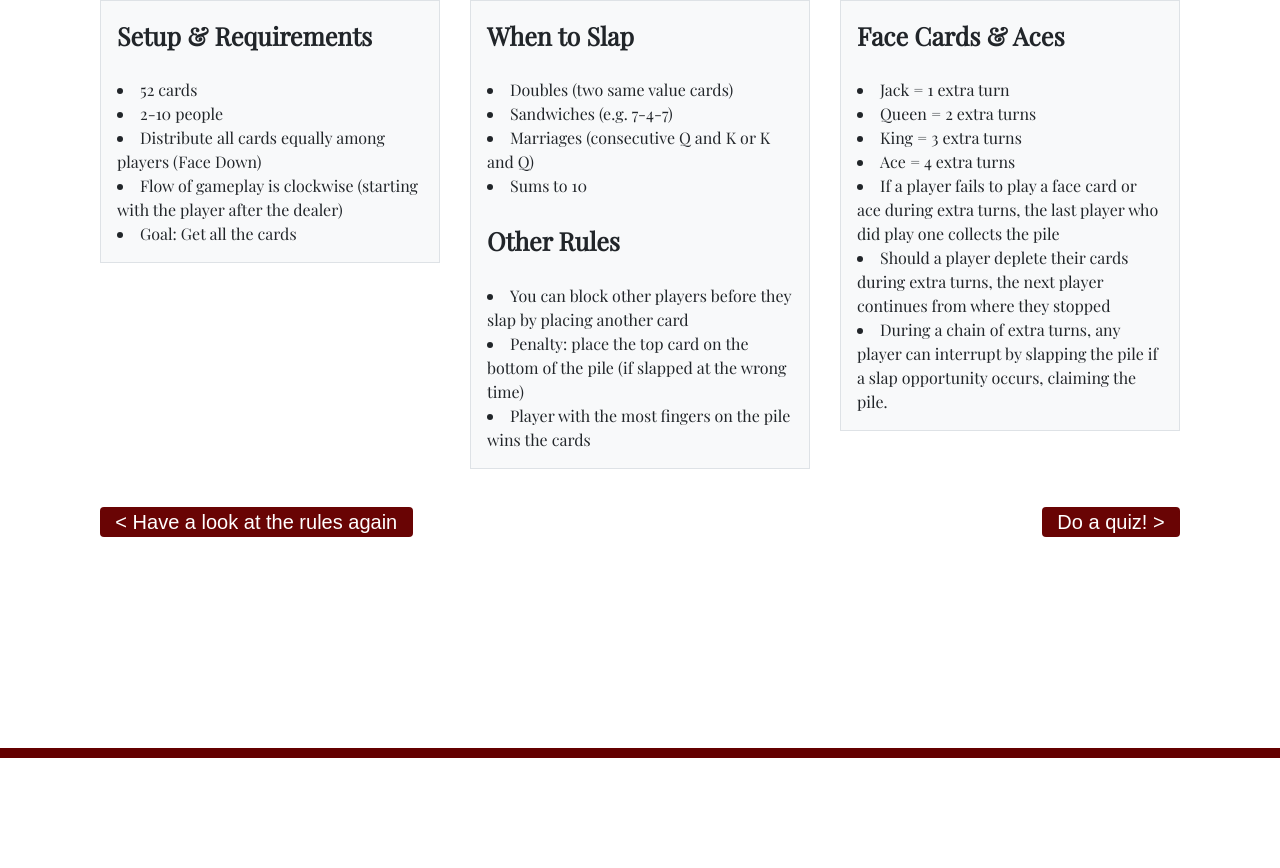
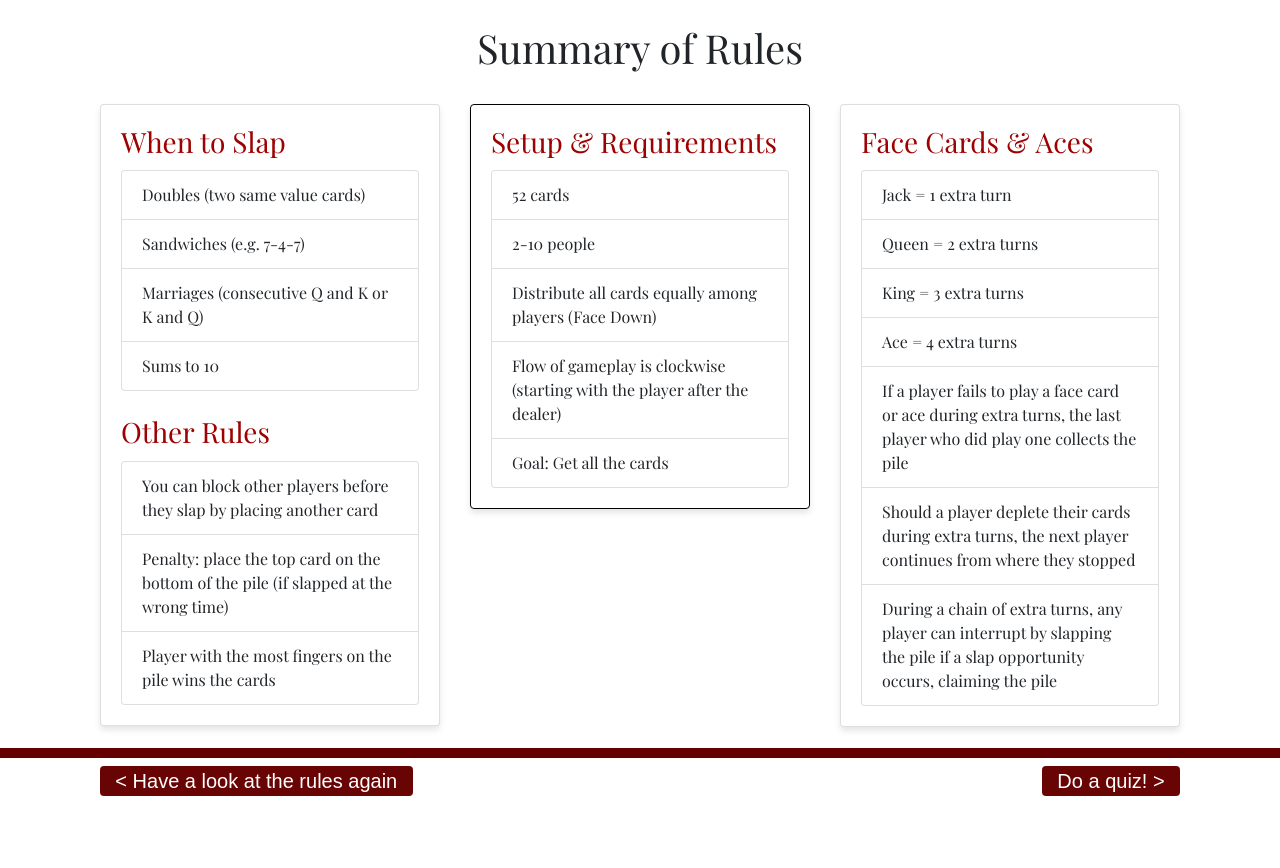
Before and after one commit to rew2155/UI_Group_Project_ERS, a Flask app: page /quickstart in a window 1280 px wide. Shown: the part 42-910 px from the top of the page. Before the commit the page ends 800 px from the top, so only its background shows below. Run offline with Flask 3, Linux system fonts and the light colour scheme; some libraries are stand-ins or nearby versions; some web fonts are replaced.

Commit message:
few small changes

```diff
--- a/static/main.css
+++ b/static/main.css
@@ -117,3 +117,8 @@
     font-weight: bold;
     font-size: 25px;
 }
+
+.rules-title{
+    font-size: 40px;
+    text-align: center;
+}
--- a/static/quickstart.css
+++ b/static/quickstart.css
@@ -17,3 +17,15 @@
 .next-section {
     margin-top: 3vw;
 }
+
+.middle-card{
+    border: 1px solid black;
+}
+
+.card-title{
+    color: #9d0101;
+}
+
+.card{
+    box-shadow: 0 4px 6px rgba(0, 0, 0, 0.1);
+}
--- a/static/quiz.css
+++ b/static/quiz.css
@@ -11,7 +11,7 @@
 }
 
 .height-control{
-    height: 400px;
+    height: 500px;
 }
 
 .quiz-question-number {
--- a/templates/quickstart.html
+++ b/templates/quickstart.html
@@ -2,6 +2,8 @@
 
 {% block content%}
 
+<!DOCTYPE html>
+<html lang="en">
     <head>
         <meta charset="UTF-8">
         <meta name="viewport" content="width=device-width, initial-scale=1.0">
@@ -11,97 +13,62 @@
         <script type="text/javascript" src="{{ url_for('static', filename = 'quickstart.js') }}"></script>
         <link rel="stylesheet" href="{{url_for('static', filename='quickstart.css')}}">
     </head>
-
 <body>
     <div class="container-fluid">
+        <br>
+        <div class="rules-title">
+            <h1>Summary of Rules</h1>
+        </div>
+        <br>
         <div class="row">
             <div class="col-md-4">
-                <!-- Content for the first column -->
-                <div class="p-3 border bg-light">
-                    <div class="class-title">Setup & Requirements</div>
+                <div class="card">
+                    <div class="card-body">
+                        <h3 class="card-title">When to Slap</h3>
+                        <ul class="list-group">
+                            <li class="list-group-item">Doubles (two same value cards)</li>
+                            <li class="list-group-item">Sandwiches (e.g. 7-4-7)</li>
+                            <li class="list-group-item">Marriages (consecutive Q and K or K and Q)</li>
+                            <li class="list-group-item">Sums to 10</li>
+                        </ul>
                         <br>
-
-                    <li>
-                        52 cards
-                    </li>
-                    <li>
-                        2-10 people
-                    </li>
-                    <li>
-                        Distribute all cards equally among players (Face Down)
-                    </li>
-                    <li>
-                        Flow of gameplay is clockwise (starting with the player after the dealer)
-                    </li>
-                    <li>
-                        Goal: Get all the cards
-                    </li>
-
+                        <h3 class="card-title">Other Rules</h3>
+                        <ul class="list-group">
+                            <li class="list-group-item">You can block other players before they slap by placing another card</li>
+                            <li class="list-group-item">Penalty: place the top card on the bottom of the pile (if slapped at the wrong time)</li>
+                            <li class="list-group-item">Player with the most fingers on the pile wins the cards</li>
+                        </ul>
+                    </div>
                 </div>
             </div>
             <div class="col-md-4">
-                <!-- Content for the second column -->
-                <div class="p-3 border bg-light">
-                    <div class="class-title">When to Slap</div>
-                    <br>
-                    <li>
-                        Doubles (two same value cards)
-                    </li>
-                    <li>
-                        Sandwiches (e.g. 7-4-7)
-                    </li>
-                    <li>
-                        Marriages (consecutive Q and K or K and Q)
-                    </li>
-                    <li>
-                        Sums to 10
-                    </li>
-                    <br>
-
-                    <div class="class-title"> Other Rules</div>
-                    <br>
-                    <li>
-                        You can block other players before they slap by placing another card
-                    </li>
-                    <li>
-                        Penalty: place the top card on the bottom of the pile (if slapped at the wrong time)
-                    </li>
-                    <li>
-                        Player with the most fingers on the pile wins the cards
-                    </li>
+                <div class="middle-card card">
+                    <div class="card-body">
+                        <h3 class="card-title">Setup & Requirements</h3>
+                        <ul class="list-group">
+                            <li class="list-group-item">52 cards</li>
+                            <li class="list-group-item">2-10 people</li>
+                            <li class="list-group-item">Distribute all cards equally among players (Face Down)</li>
+                            <li class="list-group-item">Flow of gameplay is clockwise (starting with the player after the dealer)</li>
+                            <li class="list-group-item">Goal: Get all the cards</li>
+                        </ul>
+                    </div>
                 </div>
             </div>
             <div class="col-md-4">
-                <!-- Content for the third column -->
-                <div class="p-3 border bg-light">
-                    <div class="class-title">Face Cards & Aces</div>
-                    <br>
-                    <li>
-                        Jack = 1 extra turn
-                    </li>
-                    <li>
-                        Queen = 2 extra turns
-                    </li>
-                    <li>
-                        King = 3 extra turns
-                    </li>
-                    <li>
-                        Ace = 4 extra turns
-                    </li>
-                    <li>
-                        If a player fails to play a face card or ace during extra turns, the last player who did play
-                        one collects the pile
-                    </li>
-                    <li>
-                        Should a player deplete their cards during extra turns, the next player continues from where
-                        they stopped
-                    </li>
-                    <li>
-                        During a chain of extra turns, any player can interrupt by slapping the pile if a slap
-                        opportunity occurs, claiming the pile.
-                    </li>
-
-
+                <div class="card">
+                    <div class="card-body">
+                        <h3 class="card-title">Face Cards & Aces</h3>
+                        <ul class="list-group">
+                            <li class="list-group-item">Jack = 1 extra turn</li>
+                            <li class="list-group-item">Queen = 2 extra turns</li>
+                            <li class="list-group-item">King = 3 extra turns</li>
+                            <li class="list-group-item">Ace = 4 extra turns</li>
+                            <li class="list-group-item">If a player fails to play a face card or ace during extra turns, the last player who did play one collects the pile</li>
+                            <li class="list-group-item">Should a player deplete their cards during extra turns, the next player continues from where they stopped</li>
+                            <li class="list-group-item">During a chain of extra turns, any player can interrupt by slapping the pile if a slap opportunity occurs, claiming the pile</li>
+                        </ul>
+                    </div>
                 </div>
             </div>
         </div>
@@ -112,5 +79,10 @@
             </div>
         </div>
     </div>
+</body>
+<br>
+<br>
+<br>
+</html>
 
     {% endblock %}
--- a/templates/results.html
+++ b/templates/results.html
@@ -23,7 +23,7 @@
         </div>
 
         <div class="want-to-try-again-text"> Want to try again? </div>
-        <a href="{{ url_for('home') }}" class="start-quiz-again">Do the Quiz Again!</a>
+        <a href="/quiz/1" class="start-quiz-again">Do the Quiz Again!</a>
     </div>
 
     <div class="nav-status-container">
```
Lines whose indentation alone changed are shown as unchanged.
